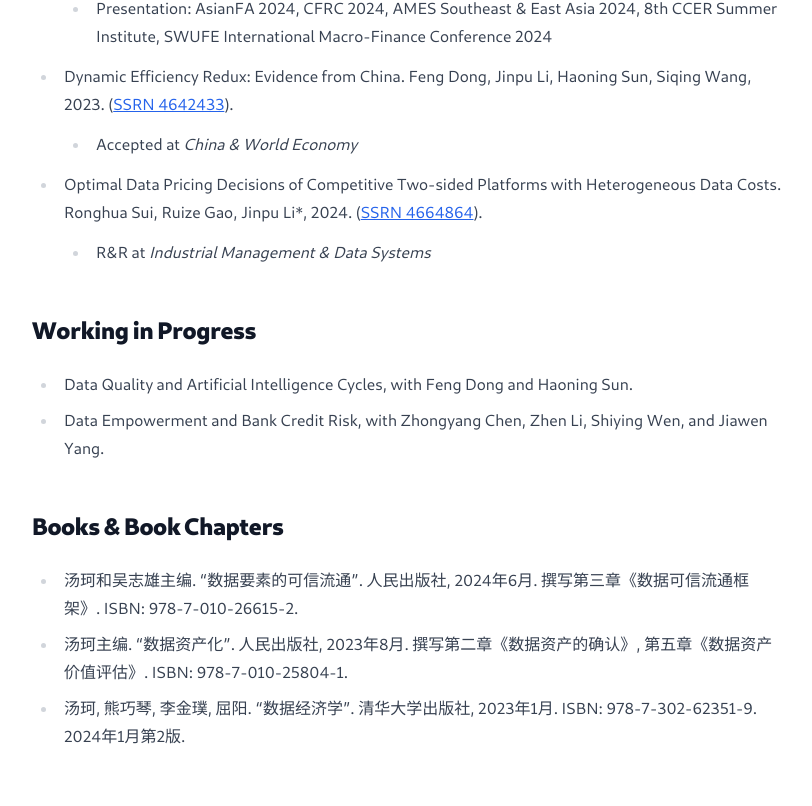
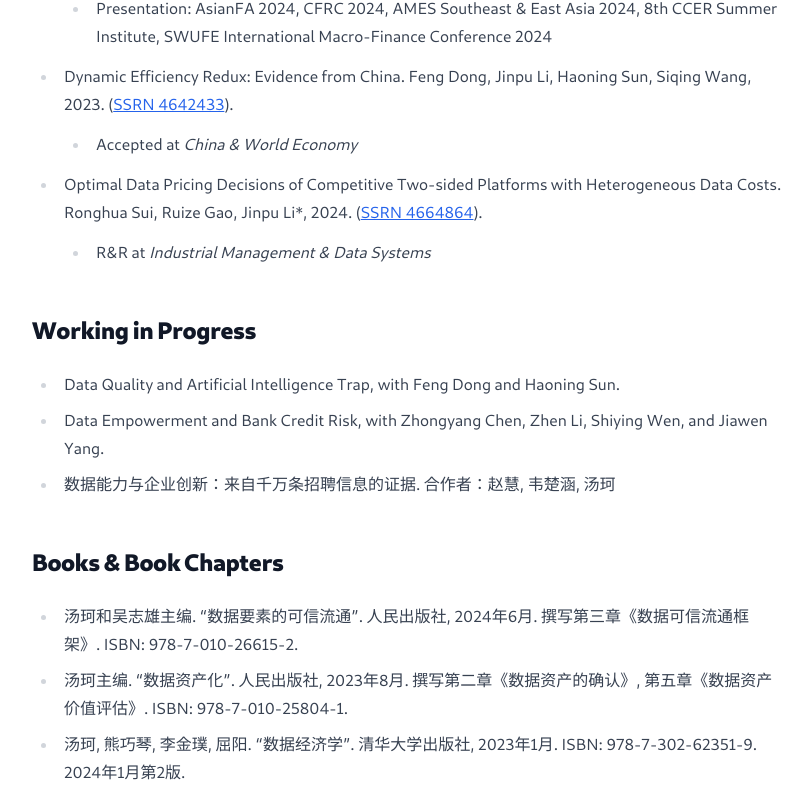
Before and after one commit to lijinpu/lijinpu.github.io, a Next.js app: page /research in a window 1280 px wide. Shown: the part 986-1792 px from the top of the page, without its empty margins (232-1044 px from the left). Before the commit the page ends 1756 px from the top, so only its background shows below. Built offline with nearby package versions, Linux system fonts and the light colour scheme.

Commit message:
auto update

```diff
--- a/pages/research.tsx
+++ b/pages/research.tsx
@@ -59,8 +59,9 @@ export default function Research() {
 
         <h2>Working in Progress</h2>
     <ul>
-        <li>Data Quality and Artificial Intelligence Cycles, with Feng Dong and Haoning Sun.</li>
+        <li>Data Quality and Artificial Intelligence Trap, with Feng Dong and Haoning Sun.</li>
         <li>Data Empowerment and Bank Credit Risk, with Zhongyang Chen, Zhen Li, Shiying Wen, and Jiawen Yang.</li>
+        <li>数据能力与企业创新：来自千万条招聘信息的证据. 合作者：赵慧, 韦楚涵, 汤珂</li>
     </ul>
 
     <h2>Books & Book Chapters</h2>
```
